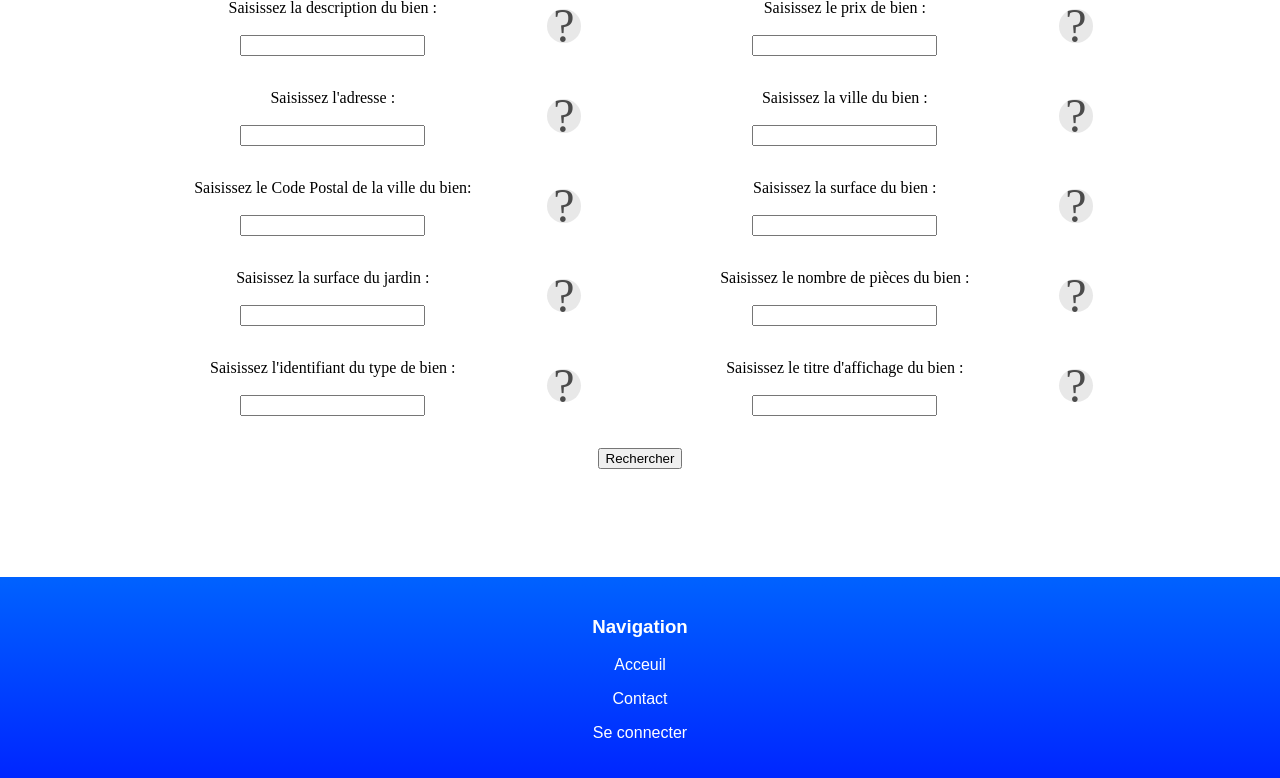
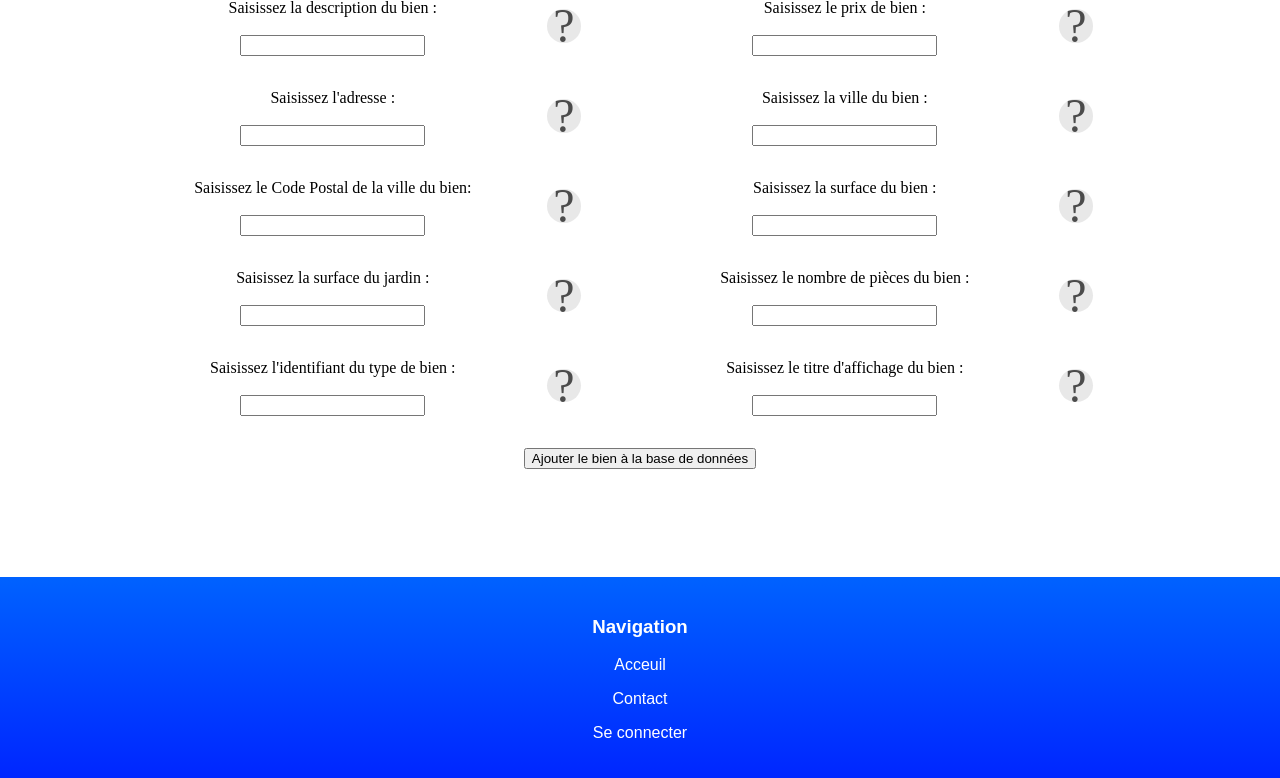
Before and after one commit to neit-H91/agenceimmo, a PHP site: page /vuescontroleurs/formAjoutBien.php in a window 1280 px wide. Shown: the part 171-949 px from the top of the page. Run offline with PHP 8.4, Linux system fonts and the light colour scheme.

Commit message:
Update formAjoutBien.php

```diff
--- a/vuescontroleurs/formAjoutBien.php
+++ b/vuescontroleurs/formAjoutBien.php
@@ -133,7 +133,7 @@
 
 
                     <div id="formulairelogin">
-                        <input type="submit" value="Rechercher">
+                        <input type="submit" value="Ajouter le bien à la base de données">
                     </div>
                 </form>
 
```
